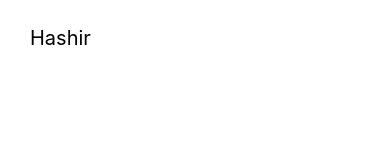
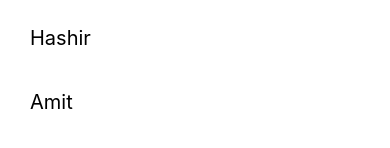
Before and after one commit to iamshivampandey/AwesomeProject, a React Native app: screen / in a window 390 px wide. Shown: the part 610-758 px from the top of the page. Built offline with nearby package versions, Linux system fonts and the light colour scheme.

Commit message:
second commit

```diff
--- a/app/Component/List.js
+++ b/app/Component/List.js
@@ -13,6 +13,7 @@ const data = [
     { name: 'shubham', selected: true },
     { name: 'deepak', selected: false },
     { name: 'Hashir', selected: false },
+    { name: 'amit', selected: false },
 ]
 
 const List = () => {
```
